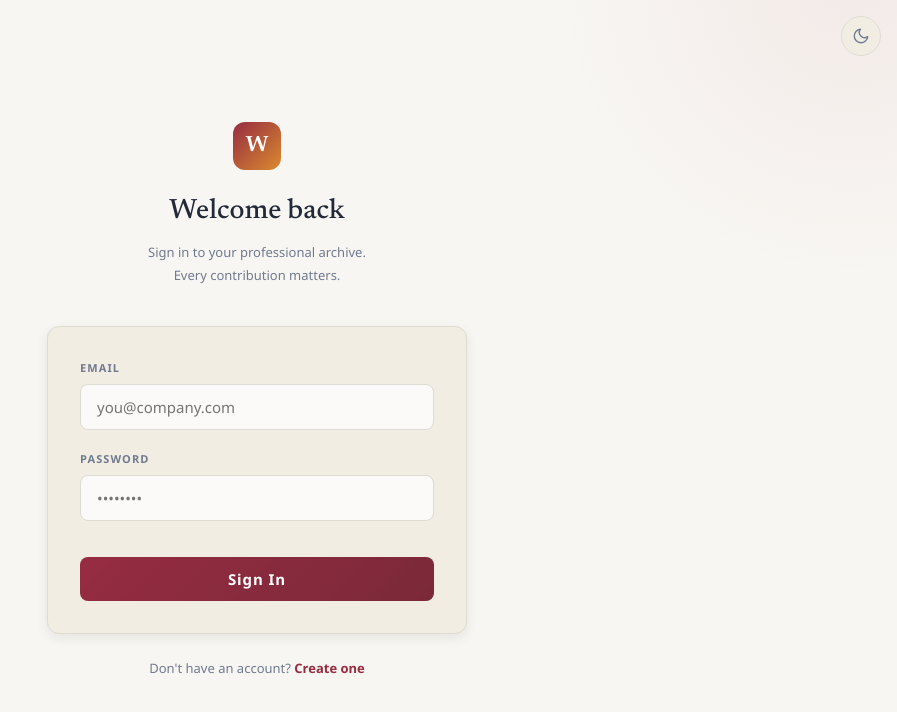
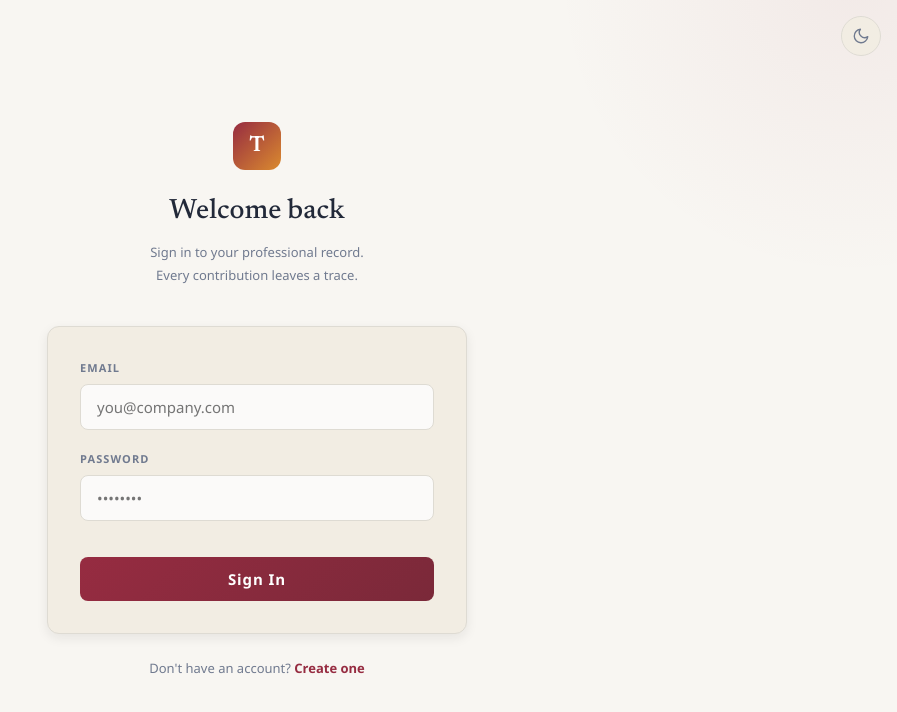
Before and after one commit to vinadsa/journal_app, a React (Vite) app in the folder frontend/: page /login in a window 1280 px wide. Shown: the top 712 px of the page, without its empty margins (383-1280 px from the left). Built offline with nearby package versions, Linux system fonts and the light colour scheme; a web font is replaced by a local one.

Commit message:
refactor: rebrand application from WorkJournal to Trace throughout UI and documentation

```diff
--- a/frontend/src/components/Layout.jsx
+++ b/frontend/src/components/Layout.jsx
@@ -104,7 +104,7 @@ export default function Layout() {
         <button className="mobile-menu-btn" onClick={() => setMobileOpen(true)} aria-label="Open menu">
           <span className="sidebar-link-icon">{icons.menu}</span>
         </button>
-        <span className="mobile-header-brand">WorkJournal</span>
+        <span className="mobile-header-brand">Trace</span>
         <button className="mobile-menu-btn" onClick={toggle} aria-label="Toggle theme">
           <span className="sidebar-link-icon">{theme === 'light' ? icons.moon : icons.sun}</span>
         </button>
@@ -119,10 +119,10 @@ export default function Layout() {
       {/* Sidebar */}
       <aside className={`sidebar ${mobileOpen ? 'open' : ''}`}>
         <div className="sidebar-brand">
-          <div className="sidebar-brand-mark">W</div>
+          <div className="sidebar-brand-mark">T</div>
           <div>
-            <div className="sidebar-brand-name">WorkJournal</div>
-            <div className="sidebar-brand-sub">Your Professional Archive</div>
+            <div className="sidebar-brand-name">Trace</div>
+            <div className="sidebar-brand-sub">Every contribution, traced.</div>
           </div>
         </div>
 
--- a/frontend/src/index.css
+++ b/frontend/src/index.css
@@ -2,8 +2,8 @@
 @import url('https://api.fontshare.com/v2/css?f[]=satoshi@400,500,600,700&display=swap');
 
 /* ========================================================
-   WORK JOURNAL — Design System
-   Direction: "The Personal Archive"
+   TRACE — Design System
+   Direction: "Every contribution, traced."
    ======================================================== */
 
 /* --- Root Tokens (Light Mode) --- */
--- a/frontend/src/pages/LoginPage.jsx
+++ b/frontend/src/pages/LoginPage.jsx
@@ -42,11 +42,11 @@ export default function LoginPage() {
 
       <div className="auth-card">
         <div className="auth-header">
-          <div className="auth-brand-mark">W</div>
+          <div className="auth-brand-mark">T</div>
           <h1 className="auth-title">Welcome back</h1>
           <p className="auth-subtitle">
-            Sign in to your professional archive.<br />
-            Every contribution matters.
+            Sign in to your professional record.<br />
+            Every contribution leaves a trace.
           </p>
         </div>
 
--- a/frontend/src/pages/RegisterPage.jsx
+++ b/frontend/src/pages/RegisterPage.jsx
@@ -52,11 +52,11 @@ export default function RegisterPage() {
 
       <div className="auth-card">
         <div className="auth-header">
-          <div className="auth-brand-mark">W</div>
+          <div className="auth-brand-mark">T</div>
           <h1 className="auth-title">Begin your record</h1>
           <p className="auth-subtitle">
-            Create your professional archive.<br />
-            Start documenting what you've built.
+            Start your professional record.<br />
+            Every contribution deserves a trace.
           </p>
         </div>
 
```
Also changed, not shown: frontend/index.html (+2 -2 lines).
